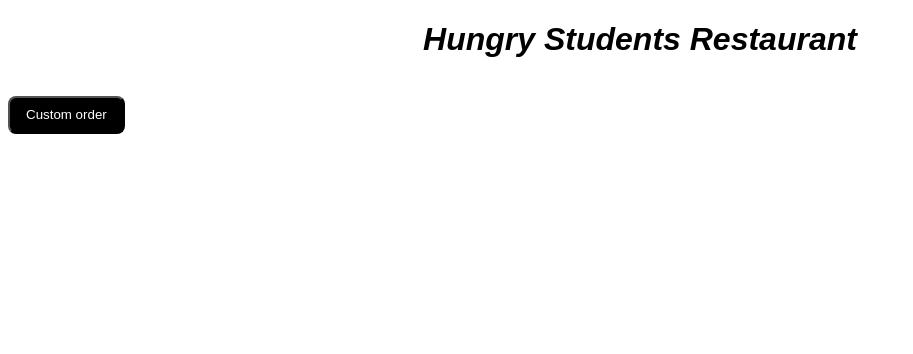
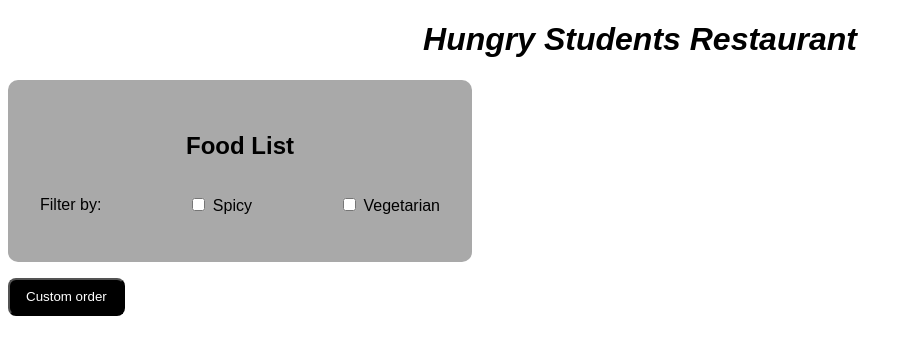
Before and after one commit to vakodrazan/WKP-6, a plain HTML site: page index.html in a window 1280 px wide. Shown: the whole page, without its empty margins (0-913 px from the left). Drawn offline with Linux system fonts and the light colour scheme.

Commit message:
Create the article in the html

```diff
--- a/index.html
+++ b/index.html
@@ -11,7 +11,24 @@
 			<h1>Hungry Students Restaurant</h1>
 		</header>
 		<main>
-			<section class="section-list"></section>
+			<section class="section-list">
+				<article class="article">
+					<header>
+						<h2>Food List</h2>
+					</header>
+					<div class="checkList">
+						<p>Filter by: </p>
+						<div>
+							<input type="checkbox" name="spicy" id="spicy">
+							<label for="spicy">Spicy</label>
+						</div>
+						<div>
+							<input type="checkbox" name="vegetarian" id="vegetarian">
+							<label for="vegetarian">Vegetarian</label>
+						</div>
+					</div>
+				</article>
+			</section>
 			<button class="sumbmitOrder">Custom order</button>
 		</main>
 		<script src="script.js"></script>
```
